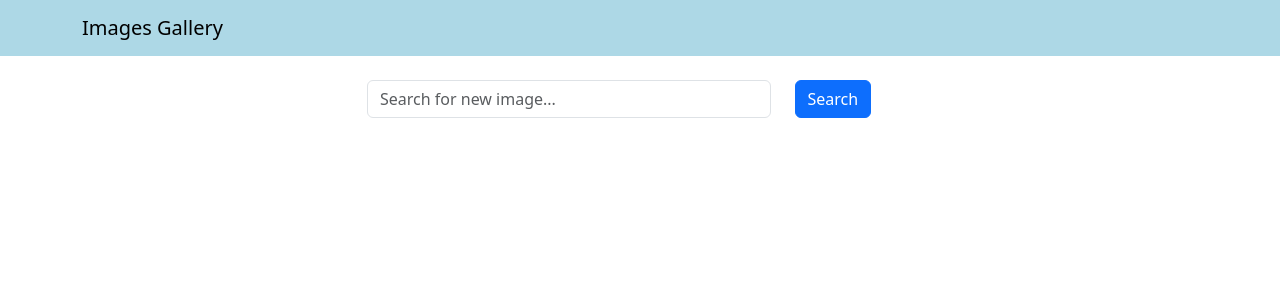
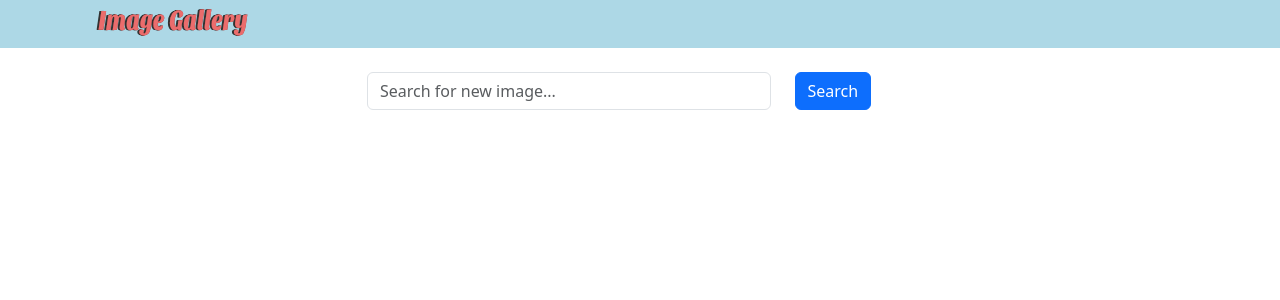
Before and after one commit to hkearn777/images-gallery, a React (Create React App) app in the folder frontend/: page / in a window 1280 px wide. Shown: the top 300 px of the page. Built offline with nearby package versions, Linux system fonts and the light colour scheme.

Commit message:
added text logo

```diff
--- a/frontend/src/components/Header.js
+++ b/frontend/src/components/Header.js
@@ -1,5 +1,6 @@
 import React from "react";
 import { Navbar, Container } from "react-bootstrap";
+import { ReactComponent as Logo } from '../images/logo.svg';
 
 const navbarStyle = {
   backgroundColor: "lightblue",
@@ -9,7 +10,7 @@
   return (
     <Navbar style={navbarStyle} variant="light">
       <Container>
-        <Navbar.Brand href="/">{title}</Navbar.Brand>
+        <Logo style={{ maxWidth: '12rem', maxHeight: '2rem' }} />
       </Container>
     </Navbar>
   );
```
Also changed, not shown: frontend/src/images/logo.svg (added).
